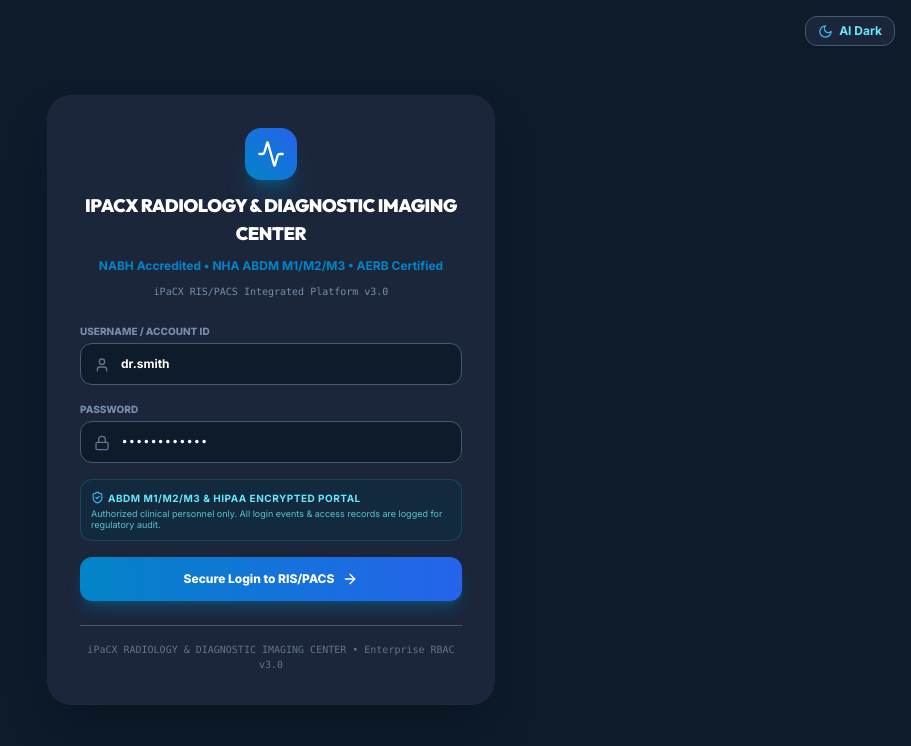
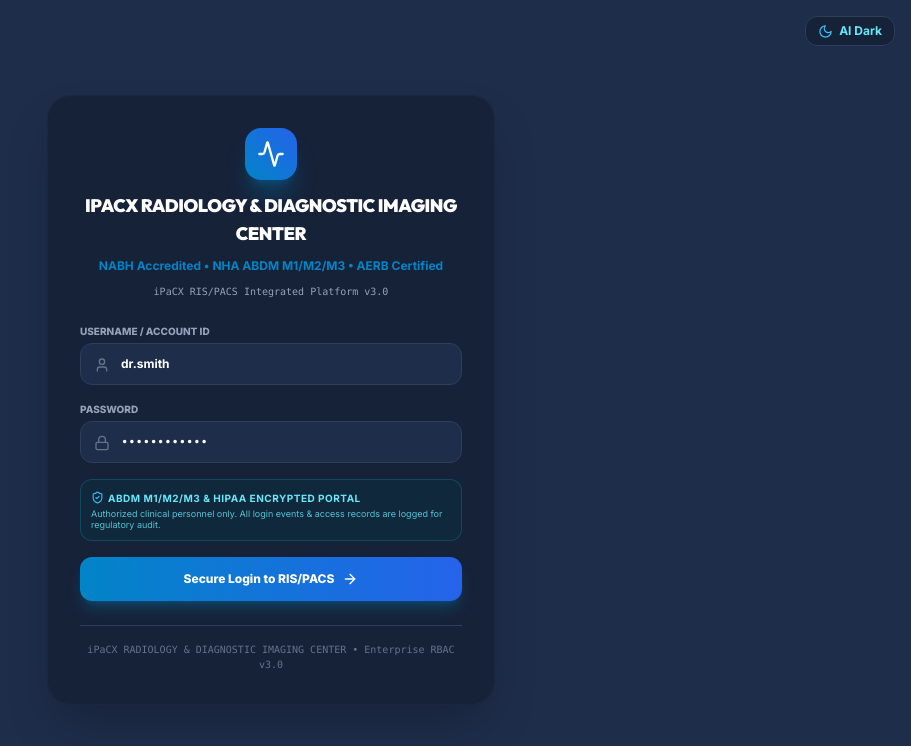
Before and after one commit to techiemen1/ipacx-ris-v3, a React (Vite) app: page /login in a window 1280 px wide. Shown: the top 746 px of the page, without its empty margins (369-1280 px from the left). Built offline with nearby package versions, Linux system fonts and the light colour scheme; no server answers.

Commit message:
style(theme): smooth, friendly, eye-soothing theme suite overhaul with Executive Dark Slate default

```diff
--- a/src/index.css
+++ b/src/index.css
@@ -6,86 +6,86 @@
 @tailwind utilities;
 
 /* ==========================================================================
-   🎨 3-MODEL CLINICAL DESIGN SYSTEM PALETTE ENGINE (IPACX MASTER SPEC)
+   🎨 SMOOTH, FRIENDLY, EYE-SOOTHING CLINICAL THEME SYSTEM (IPACX V3)
    ========================================================================== */
 
 :root {
   font-family: 'Inter', system-ui, -apple-system, sans-serif;
   color-scheme: dark light;
 
-  /* Default Model 2: Deep-Blue Medical Device Shell */
-  --app-bg: #0D1B2A;
-  --app-text: #E0E6ED;
-  --app-text-muted: #778DA9;
-  --panel-bg: #1B263B;
-  --panel-bg-subtle: rgba(27, 38, 59, 0.75);
-  --panel-interactive-bg: #223249;
-  --panel-border: #415A77;
-  --panel-border-subtle: rgba(65, 90, 119, 0.4);
-  --accent-primary: #778DA9;
-  --accent-mint: #4FE3B5;
-  --accent-glow: rgba(119, 141, 169, 0.3);
-  --pill-bg: #415A77;
-  --stat-red: #FF3B30;
-  --header-bg: rgba(13, 27, 42, 0.95);
-  --card-shadow: 0 8px 32px 0 rgba(13, 27, 42, 0.7);
+  /* Default Theme: Executive Dark Slate (Smooth, Friendly, Low Fatigue) */
+  --app-bg: #0B132B;
+  --app-text: #F8FAFC;
+  --app-text-muted: #94A3B8;
+  --panel-bg: #162238;
+  --panel-bg-subtle: rgba(22, 34, 56, 0.85);
+  --panel-interactive-bg: #1E2D4A;
+  --panel-border: #2D3E5E;
+  --panel-border-subtle: rgba(45, 62, 94, 0.6);
+  --accent-primary: #38BDF8;
+  --accent-mint: #34D399;
+  --accent-glow: rgba(56, 189, 248, 0.25);
+  --pill-bg: #223454;
+  --stat-red: #F87171;
+  --header-bg: rgba(11, 19, 43, 0.95);
+  --card-shadow: 0 12px 36px 0 rgba(7, 12, 22, 0.6);
 }
 
-/* 🌟 MODEL 1: Skins Factory Pitch-Black Radiology (Reading Room) */
+/* 🌟 MODEL 1: Midnight Velvet (Smooth Dark Reading Room) */
 html.model-pitch-black, body.model-pitch-black {
-  --app-bg: #000000;
-  --app-text: #E0E6ED;
-  --app-text-muted: #9CA3AF;
-  --panel-bg: #121212;
-  --panel-bg-subtle: rgba(18, 18, 18, 0.85);
-  --panel-interactive-bg: #1C1C1E;
-  --panel-border: #2A2A2D;
-  --panel-border-subtle: rgba(255, 255, 255, 0.1);
-  --accent-primary: #4FE3B5;
-  --accent-mint: #4FE3B5;
-  --accent-glow: rgba(79, 227, 181, 0.3);
-  --pill-bg: #2A2A2D;
-  --stat-red: #FF3B30;
-  --header-bg: rgba(0, 0, 0, 0.95);
-  --card-shadow: 0 8px 32px 0 rgba(0, 0, 0, 0.9);
+  --app-bg: #070C16;
+  --app-text: #F1F5F9;
+  --app-text-muted: #94A3B8;
+  --panel-bg: #0F172A;
+  --panel-bg-subtle: rgba(15, 23, 42, 0.88);
+  --panel-interactive-bg: #1E293B;
+  --panel-border: #334155;
+  --panel-border-subtle: rgba(51, 65, 85, 0.6);
+  --accent-primary: #2DD4BF;
+  --accent-mint: #2DD4BF;
+  --accent-glow: rgba(45, 212, 191, 0.25);
+  --pill-bg: #1E293B;
+  --stat-red: #F87171;
+  --header-bg: rgba(7, 12, 22, 0.95);
+  --card-shadow: 0 12px 36px 0 rgba(0, 0, 0, 0.8);
 }
 
-/* 🌟 MODEL 2: Deep-Blue Medical Device Shell (Clinical Workspace) */
+/* 🌟 MODEL 2: Executive Dark Slate (Default - Ultra Smooth & Friendly) */
 html.model-deep-blue, body.model-deep-blue {
-  --app-bg: #0D1B2A;
-  --app-text: #E0E6ED;
-  --app-text-muted: #778DA9;
-  --panel-bg: #1B263B;
-  --panel-bg-subtle: rgba(27, 38, 59, 0.75);
-  --panel-interactive-bg: #223249;
-  --panel-border: #415A77;
-  --panel-border-subtle: rgba(65, 90, 119, 0.4);
-  --accent-primary: #778DA9;
-  --accent-mint: #4FE3B5;
-  --accent-glow: rgba(119, 141, 169, 0.3);
-  --pill-bg: #415A77;
-  --stat-red: #FF3B30;
-  --header-bg: rgba(13, 27, 42, 0.95);
-  --card-shadow: 0 8px 32px 0 rgba(13, 27, 42, 0.7);
+  --app-bg: #0B132B;
+  --app-text: #F8FAFC;
+  --app-text-muted: #94A3B8;
+  --panel-bg: #162238;
+  --panel-bg-subtle: rgba(22, 34, 56, 0.85);
+  --panel-interactive-bg: #1E2D4A;
+  --panel-border: #2D3E5E;
+  --panel-border-subtle: rgba(45, 62, 94, 0.6);
+  --accent-primary: #38BDF8;
+  --accent-mint: #34D399;
+  --accent-glow: rgba(56, 189, 248, 0.25);
+  --pill-bg: #223454;
+  --stat-red: #F87171;
+  --header-bg: rgba(11, 19, 43, 0.95);
+  --card-shadow: 0 12px 36px 0 rgba(7, 12, 22, 0.6);
 }
 
-/* 🌟 MODEL 3: Light Mode / Hybrid Interface (Administrative & Portals) */
+/* 🌟 MODEL 3: Clinical Light Harmony (Warm Off-White & Soft Blue) */
 html.model-clinical-light, body.model-clinical-light {
-  --app-bg: #F8F9FA;
+  --app-bg: #F8FAFC;
   --app-text: #0F172A;
   --app-text-muted: #475569;
   --panel-bg: #FFFFFF;
   --panel-bg-subtle: rgba(255, 255, 255, 0.95);
   --panel-interactive-bg: #F1F5F9;
-  --panel-border: #CBD5E1;
-  --panel-border-subtle: #E2E8F0;
-  --accent-primary: #005A9C;
-  --accent-mint: #005A9C;
-  --accent-glow: rgba(0, 90, 156, 0.15);
-  --pill-bg: #E2F0FD;
+  --panel-border: #E2E8F0;
+  --panel-border-subtle: #CBD5E1;
+  --accent-primary: #0284C7;
+  --accent-mint: #059669;
+  --accent-glow: rgba(2, 132, 199, 0.15);
+  --pill-bg: #E0F2FE;
   --stat-red: #DC2626;
   --header-bg: rgba(255, 255, 255, 0.95);
-  --card-shadow: 0 4px 20px -2px rgba(148, 163, 184, 0.15);
+  --card-shadow: 0 10px 30px -5px rgba(15, 23, 42, 0.08);
 }
 
 body {
@@ -106,6 +106,7 @@ body {
   border: 1px solid var(--panel-border-subtle);
   box-shadow: var(--card-shadow);
   transition: background-color 0.3s ease, border-color 0.3s ease;
+  border-radius: 1rem;
 }
 
 .glass-panel-interactive {
@@ -114,6 +115,7 @@ body {
   -webkit-backdrop-filter: blur(16px);
   border: 1px solid var(--panel-border-subtle);
   transition: all 0.25s cubic-bezier(0.16, 1, 0.3, 1);
+  border-radius: 1rem;
 }
 
 .glass-panel-interactive:hover {
@@ -123,7 +125,7 @@ body {
 }
 
 /* ==========================================================================
-   🌐 DYNAMIC TAILWIND OVERRIDES FOR IMPRESSIVE 3-MODEL SHIFTS
+   🌐 DYNAMIC TAILWIND OVERRIDES FOR SMOOTH THEME SHIFTS
    ========================================================================== */
 
 /* 1. Canvas Outer Bezel & Page Wrappers */
@@ -132,7 +134,9 @@ html.model-deep-blue .bg-slate-950,
 html.model-clinical-light .bg-slate-950,
 html.model-pitch-black .bg-\[\#030712\],
 html.model-deep-blue .bg-\[\#030712\],
-html.model-clinical-light .bg-\[\#030712\] {
+html.model-clinical-light .bg-\[\#030712\],
+html.model-pitch-black .bg-black,
+html.model-deep-blue .bg-black {
   background-color: var(--app-bg) !important;
 }
 
@@ -174,7 +178,13 @@ html.model-clinical-light .border-slate-800\/50 {
   border-color: var(--panel-border) !important;
 }
 
-/* 4. Text Color Adaptations */
+/* 4. Inputs & Inset Containers */
+html.model-pitch-black .bg-slate-950,
+html.model-deep-blue .bg-slate-950 {
+  background-color: var(--panel-interactive-bg) !important;
+}
+
+/* 5. Text Color Adaptations */
 html.model-clinical-light .text-white,
 html.model-clinical-light .text-slate-100,
 html.model-clinical-light .text-slate-200 {
@@ -191,7 +201,7 @@ html.model-deep-blue .text-slate-400 {
   color: var(--app-text-muted) !important;
 }
 
-/* 5. Navigation Bar Header */
+/* 6. Navigation Bar Header */
 html.model-pitch-black nav,
 html.model-deep-blue nav,
 html.model-clinical-light nav {
@@ -199,25 +209,25 @@ html.model-clinical-light nav {
   border-color: var(--panel-border) !important;
 }
 
-/* 6. Pitch-Black Mint Accents (#4FE3B5) */
+/* 7. Pitch-Black Mint Accents (#2DD4BF) */
 html.model-pitch-black .text-cyan-400 {
-  color: #4FE3B5 !important;
+  color: #2DD4BF !important;
 }
 html.model-pitch-black .border-cyan-500\/30,
 html.model-pitch-black .border-cyan-500\/40 {
-  border-color: rgba(79, 227, 181, 0.4) !important;
+  border-color: rgba(45, 212, 191, 0.4) !important;
 }
 html.model-pitch-black .bg-cyan-500\/20,
 html.model-pitch-black .bg-cyan-500\/10 {
-  background-color: rgba(79, 227, 181, 0.15) !important;
+  background-color: rgba(45, 212, 191, 0.15) !important;
 }
 
-/* 7. Clinical Light Hybrid Blue Accents (#005A9C) */
+/* 8. Clinical Light Hybrid Blue Accents (#0284C7) */
 html.model-clinical-light .text-cyan-400 {
-  color: #005A9C !important;
+  color: #0284C7 !important;
 }
 html.model-clinical-light .bg-cyan-600 {
-  background-color: #005A9C !important;
+  background-color: #0284C7 !important;
 }
 html.model-clinical-light .border-slate-700 {
   border-color: #CBD5E1 !important;
@@ -247,23 +257,6 @@ h1, h2, h3, h4, .font-heading {
   background: var(--accent-primary);
 }
 
-/* Glowing Border Effects */
-.glow-cyan {
-  box-shadow: 0 0 25px -5px rgba(6, 182, 212, 0.4);
-}
-
-.glow-emerald {
-  box-shadow: 0 0 25px -5px rgba(16, 185, 129, 0.4);
-}
-
-.glow-purple {
-  box-shadow: 0 0 25px -5px rgba(168, 85, 247, 0.4);
-}
-
-.glow-red {
-  box-shadow: 0 0 25px -5px rgba(255, 59, 48, 0.5);
-}
-
 /* Keyframe Animations */
 @keyframes pulse-slow {
   0%, 100% { opacity: 1; transform: scale(1); }
@@ -273,12 +266,3 @@ h1, h2, h3, h4, .font-heading {
 .animate-pulse-slow {
   animation: pulse-slow 3s infinite ease-in-out;
 }
-
-@keyframes scanline {
-  0% { transform: translateY(-100%); }
-  100% { transform: translateY(1000%); }
-}
-
-.animate-scanline {
-  animation: scanline 8s linear infinite;
-}
```
Also changed, not shown: 4 other files (tests, documents, lock files or other folders).
